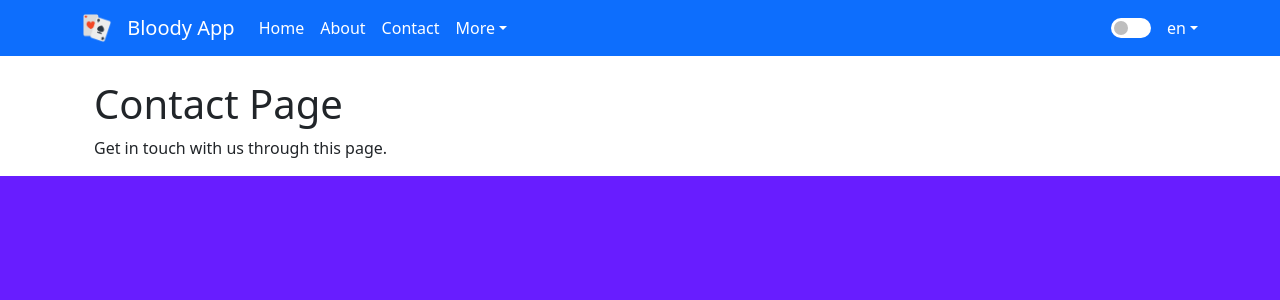
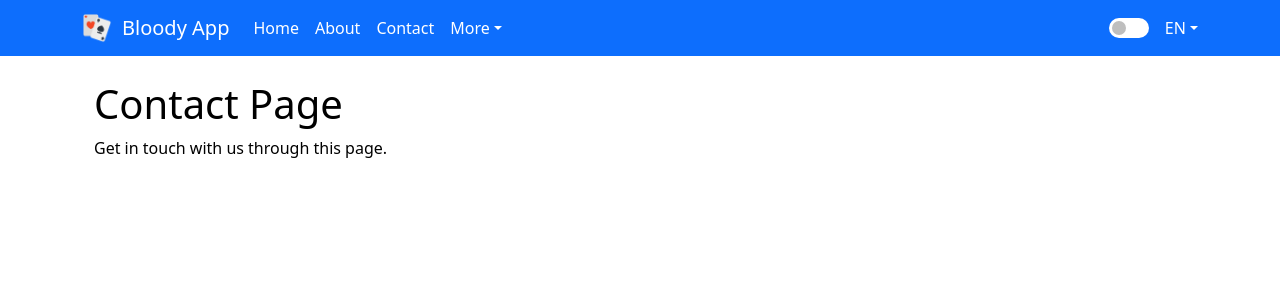
Before and after one commit to m-zta/first-react-app, a React (Vite) app: page /contact in a window 1280 px wide. Shown: the top 300 px of the page. Built offline with nearby package versions, Linux system fonts and the light colour scheme.

Commit message:
refactor to follow react practices

```diff
--- a/src/assets/styles/global.css
+++ b/src/assets/styles/global.css
@@ -1,30 +1,28 @@
-/* index.css (handles layout & global styles) */
-
-:root {
-  /* :root represents the root element of the document, which in HTML is always the html element. */
+/* Set Base Font and Layout */
+body {
   font-family: Inter, system-ui, Avenir, Helvetica, Arial, sans-serif;
-  color-scheme: light dark;
-  color: rgb(125, 255, 122);
-  background-color: rgb(104, 29, 255);
 }
 
-body,
-#root {
-  /* #root targets the div with the id of root.
-  Keep it simple and let the child elements handle the layout. */
-  margin: 0;
-  padding: 0;
-  width: 100%;
-  height: 100%;
-  overflow-x: hidden;
+/* Prevent content from touching edges */
+.container {
+  max-width: 1200px;
+  padding: 0 20px;
 }
 
-/* Centering main content */
-main {
-  flex-grow: 1;
-  display: flex;
-  justify-content: center;
-  align-items: center;
-  width: 100%;
-  padding: 20px;
+/* General Button Styles */
+button {
+  border-radius: 5px;
+  padding: 8px 16px;
 }
+
+/* Adjustments for Main Content */
+.main-content {
+  padding-top: 15vh; /* Prevents elements from touching navbar */
+}
+
+/* Responsive Fixes */
+@media (max-width: 768px) {
+  .main-content {
+    padding-top: 5vh;
+  }
+}
--- a/src/assets/styles/home.css
+++ b/src/assets/styles/home.css
@@ -1,8 +1,5 @@
 .home-container {
   text-align: left;
-  /* Dynamic spacing. Had to do this here
-  instead of using bootstrap utilities because
-  the maximal bootstrap margin is mt-5 */
   margin-top: 15vh;
   height: 100vh;
 }
@@ -21,16 +18,22 @@
   font-size: 1.2rem;
 }
 
+.home-text {
+  margin: 40px 40px;
+  padding: 20px;
+}
+
+/* Image Styles - Ensures Circular Shape & Responsiveness */
 .home-container img {
   border: 5px solid #646cff;
-  width: 100%; /* Allow it to scale */
-  min-width: 350px; /* Prevents it from shrinking too small */
-  max-width: 400px; /* Prevents it from growing too large */
-  height: auto; /* Adjust height dynamically */
-  aspect-ratio: 1 / 1; /* Ensures it's always a perfect circle */
-  border-radius: 50%; /* Makes it circular */
-  object-fit: cover; /* Ensures the image fills the space properly */
-  margin: 40px 40px;
+  width: 100%;
+  min-width: 350px;
+  max-width: 400px;
+  height: auto;
+  aspect-ratio: 1 / 1;
+  border-radius: 50%;
+  object-fit: cover;
+  margin: 40px;
   padding: 20px;
   box-shadow: rgba(72, 135, 202, 0.8) 0px 0px 90px 5px;
 }
--- a/src/assets/styles/navbar.css
+++ b/src/assets/styles/navbar.css
@@ -1,16 +1,38 @@
-/* Navbar Image Styling */
-.navbar-brand img {
-  height: 30px;
-  width: 30px;
-  margin-right: 10px;
-}
-
-/* not doing anything... */
-.navbar {
+/* ✅ Navbar Custom Styling */
+.navbar-custom {
+  background-color: var(--navbar-bg);
   padding: 10px 20px;
 }
 
-/* Dark Mode Toggle */
+.navbar-brand,
+.navbar .nav-link,
+.navbar .nav-dropdown {
+  color: white !important;
+}
+
+/* ✅ Dropdown Styling */
+#language-dropdown .dropdown-toggle {
+  color: var(--nav-text-color) !important;
+}
+
+#language-dropdown .dropdown-menu {
+  background-color: var(--navbar-bg);
+}
+
+/* ✅ Hover Effects for Navbar Links */
+.nav-link {
+  position: relative;
+  padding: 5px 10px;
+  border-radius: 5px;
+  transition: background-color 0.3s ease-in-out;
+}
+
+.nav-link:hover {
+  background-color: rgba(255, 255, 255, 0.2);
+  border-radius: 5px;
+}
+
+/* ✅ Dark Mode Toggle Switch */
 .switch {
   position: relative;
   display: inline-block;
@@ -57,22 +79,8 @@ input:checked + .slider:before {
   transform: translateX(20px);
 }
 
-.dark-theme {
-  background-color: #121212;
-  color: #ffffff;
+.navbar-logo {
+  height: 30px;
+  width: auto; /* Maintain aspect ratio */
+  margin-right: 10px;
 }
-
-.nav-link {
-  /* Had to enforce the white font color for
-  the drop down title with !important. There might
-  be a better fix, tho...*/
-  color: white !important;
-  position: relative;
-  padding: 5px 10px;
-  border-radius: 5px;
-  transition: background-color 0.3 ease-in-out;
-}
-
-.nav-link:hover {
-  background: radial-gradient(circle, rgba(255, 255, 255, 0.8) 0%, rgba(255, 255, 255, 0) 80%);
-}
--- a/src/assets/styles/theme.css
+++ b/src/assets/styles/theme.css
@@ -0,0 +1,25 @@
+:root {
+  --text-color: black;
+  --bg-color: white;
+  --navbar-bg: var(--bs-primary);
+  --nav-text-color: white;
+}
+
+.dark-theme {
+  --text-color: white !important;
+  --bg-color: #121212 !important;
+  --navbar-bg: var(--bs-primary) !important;
+  --nav-text-color: white !important;
+}
+
+/* Make sure Navbar Background doesn't change */
+.navbar {
+  background-color: var(--navbar-bg) !important;
+}
+
+/* Apply Theme Variables */
+body {
+  background-color: var(--bg-color) !important;
+  color: var(--text-color) !important;
+  transition: background-color 0.3s ease-in-out, color 0.3s ease-in-out;
+}
--- a/src/components/Navbar.tsx
+++ b/src/components/Navbar.tsx
@@ -1,103 +1,64 @@
 // Documentation on react-bootstrap: https://react-bootstrap.netlify.app/
 // Documentation on react-router components: https://v5.reactrouter.com/web/guides/primary-components
 
-import { useState } from "react"; // for managing dark mode
-import { Container, Nav, Navbar, NavDropdown } from "react-bootstrap"; // to create the navbar
-import { Link } from "react-router-dom"; // to create links in the navbar to different pages of the app
-import { Form } from "react-bootstrap"; // to create a search bar in the navbar
+import { useState, useEffect } from "react"; // Add this line
+import { Container, Nav, Navbar, NavDropdown } from "react-bootstrap";
+import { Link } from "react-router-dom";
+import { Form } from "react-bootstrap";
+import { useTheme } from "../hooks/useTheme"; // Import the custom hook
 
-import pokerCards from "../assets/images/poker-cards.png"; // to import the logo image
+import pokerCards from "../assets/images/poker-cards.png";
 
 import "../assets/styles/navbar.css";
 
 export default function MyNavbar() {
-  const [darkMode, setDarkMode] = useState(false);
-  const [language, setLanguage] = useState("en");
+  const { darkMode, toggleDarkMode } = useTheme(); // Use the hook
+  const [language, setLanguage] = useState(
+    localStorage.getItem("language") || "en"
+  );
 
-  const toggleDarkMode = () => {
-    setDarkMode(!darkMode);
-    document.body.classList.toggle("dark-theme");
-  };
-
-  const changeLanguage = (lang: string) => {
-    setLanguage(lang);
-    console.log(`Language changed to ${lang}`); // Replace with actual language change logic
-  };
+  useEffect(() => {
+    localStorage.setItem("language", language);
+  }, [language]);
 
   return (
     <Navbar expand="md" bg="primary" data-bs-theme="dark">
-      {/* data-bs-theme is the new way. variant is deprecated */}
       <Container>
-        <Navbar.Brand as={Link} to="/">
-          <img
-            src={pokerCards}
-            className="d-inline-block align-top"
-            alt="logo"
-          />{" "}
-          Bloody App
-        </Navbar.Brand>
-        <Navbar.Toggle/>
-        {/* toggle button shown on small screens */}
+        <Navbar.Brand as={Link} to="/" className="d-flex align-items-center">
+          <img src={pokerCards} className="navbar-logo" alt="logo" /> Bloody App
+        </Navbar.Brand>{" "}
+        <Navbar.Toggle />
         <Navbar.Collapse id="basic-navbar-nav">
-          {/* collapsible content */}
           <Nav className="me-auto">
-            {/* me-auto pushes the content to the right.*/}
-            <Nav.Link as={Link} to="/">
-              {/* as={Link} is required to make the Nav.Link a link */}
-              Home
-            </Nav.Link>
-            <Nav.Link as={Link} to="/about">
-              About
-            </Nav.Link>
-            <Nav.Link as={Link} to="/contact">
-              Contact
-            </Nav.Link>
+            <Nav.Link as={Link} to="/">Home</Nav.Link>
+            <Nav.Link as={Link} to="/about">About</Nav.Link>
+            <Nav.Link as={Link} to="/contact">Contact</Nav.Link>
 
-            <NavDropdown
-              title="More"
-              menuVariant="light"
-              id="basic-nav-dropdown"
-            >
-              {/* NavDropdown is a dropdown menu */}
-              <NavDropdown.Item as={Link} to="/more1">
-                First item
-              </NavDropdown.Item>
-              <NavDropdown.Item as={Link} to="/more2">
-                Second item
-              </NavDropdown.Item>
+            <NavDropdown title="More" menuVariant="light" id="basic-nav-dropdown">
+              <NavDropdown.Item as={Link} to="/more1">First item</NavDropdown.Item>
+              <NavDropdown.Item as={Link} to="/more2">Second item</NavDropdown.Item>
               <NavDropdown.Divider />
-              {/* Divider is a horizontal line */}
-              <NavDropdown.Item as={Link} to="/more3">
-                separated element
-              </NavDropdown.Item>
+              <NavDropdown.Item as={Link} to="/more3">Separated item</NavDropdown.Item>
             </NavDropdown>
           </Nav>
 
+          {/* Dark Mode Toggle */}
           <Form className="d-flex align-items-center">
             <label className="switch">
               <input
                 type="checkbox"
-                onChange={toggleDarkMode}
+                onChange={toggleDarkMode} // Use function from hook
                 checked={darkMode}
               />
               <span className="slider round"></span>
             </label>
           </Form>
 
-          <NavDropdown
-            title={language.toLowerCase()}
-            id="language-dropdown"
-            className="ms-3"
-          >
-            <NavDropdown.Item onClick={() => changeLanguage("en")}>
-              English
-            </NavDropdown.Item>
-            <NavDropdown.Item onClick={() => changeLanguage("de")}>
-              Deutsch
-            </NavDropdown.Item>
-            <NavDropdown.Item onClick={() => changeLanguage("es")}>
-              Español
-            </NavDropdown.Item>
+          {/* Language Dropdown */}
+          <NavDropdown title={language.toUpperCase()} id="language-dropdown" className="ms-3">
+            <NavDropdown.Item onClick={() => setLanguage("en")}>English</NavDropdown.Item>
+            <NavDropdown.Item onClick={() => setLanguage("de")}>Deutsch</NavDropdown.Item>
+            <NavDropdown.Item onClick={() => setLanguage("es")}>Español</NavDropdown.Item>
           </NavDropdown>
         </Navbar.Collapse>
       </Container>
--- /dev/null
+++ b/src/hooks/useTheme.ts
@@ -0,0 +1,19 @@
+import { useState, useEffect } from "react";
+
+export function useTheme() {
+  const [darkMode, setDarkMode] = useState(
+    localStorage.getItem("theme") === "dark"
+  );
+
+  useEffect(() => {
+    // Ensure theme is applied correctly on load
+    if (darkMode) {
+      document.body.classList.add("dark-theme");
+    } else {
+      document.body.classList.remove("dark-theme");
+    }
+    localStorage.setItem("theme", darkMode ? "dark" : "light");
+  }, [darkMode]);
+
+  return { darkMode, toggleDarkMode: () => setDarkMode(!darkMode) };
+}
--- a/src/main.tsx
+++ b/src/main.tsx
@@ -4,7 +4,9 @@ import { BrowserRouter } from "react-router-dom";
 
 import App from "./App.tsx";
 
+import "./assets/styles/theme.css";
 import "./assets/styles/global.css";
+import "./assets/styles/navbar.css";
 
 import "bootstrap/dist/css/bootstrap.min.css";
 import "bootstrap/dist/js/bootstrap.bundle.min.js";
```
Also changed, not shown: src/hooks/useLanguage.ts (added, +13 -0 lines).
